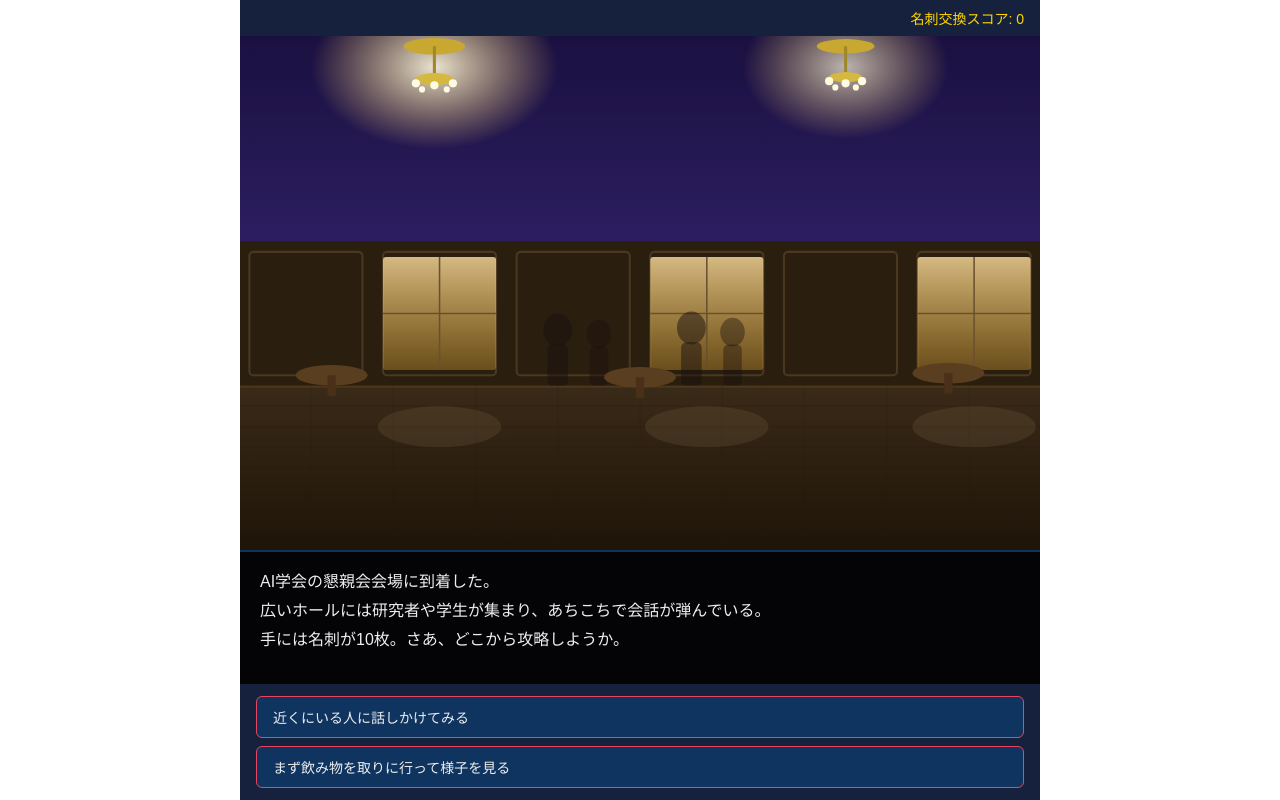
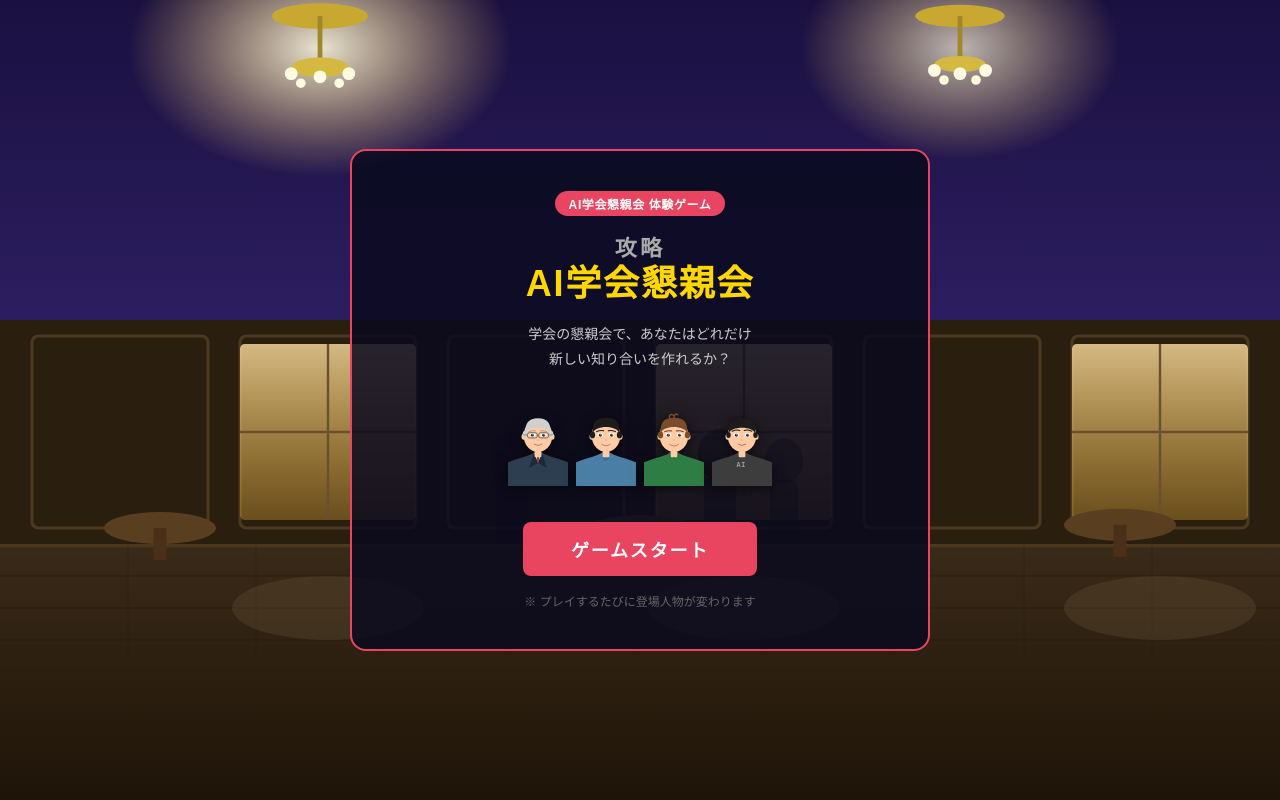
Before and after one commit to SeitaroShinagawa/ai_reception_adventure, a React (Create React App) app: page / in a window 1280 px wide. Built offline with nearby package versions, Linux system fonts and the light colour scheme.

Commit message:
Add title screen

```diff
--- a/src/App.tsx
+++ b/src/App.tsx
@@ -1,18 +1,29 @@
 import React, { useCallback, useState } from 'react';
 import { useGameEngine } from './engine/useGameEngine';
+import { TitleView } from './components/TitleView';
 import { SceneView } from './components/SceneView';
 import { FeedbackModal } from './components/FeedbackModal';
 import { EndingView } from './components/EndingView';
 import { characters } from './data/characters';
 
+type Screen = 'title' | 'game';
+
 function App() {
-  const [key, setKey] = useState(0);
+  const [screen, setScreen] = useState<Screen>('title');
+  const [gameKey, setGameKey] = useState(0);
+
+  const handleStart = useCallback(() => setScreen('game'), []);
 
   const handleRestart = useCallback(() => {
-    setKey((k) => k + 1);
+    setGameKey((k) => k + 1);
+    setScreen('title');
   }, []);
 
-  return <Game key={key} onRestart={handleRestart} />;
+  if (screen === 'title') {
+    return <TitleView onStart={handleStart} />;
+  }
+
+  return <Game key={gameKey} onRestart={handleRestart} />;
 }
 
 function Game({ onRestart }: { onRestart: () => void }) {
--- /dev/null
+++ b/src/components/TitleView.tsx
@@ -0,0 +1,126 @@
+import React from 'react';
+
+interface Props {
+  onStart: () => void;
+}
+
+export const TitleView: React.FC<Props> = ({ onStart }) => {
+  return (
+    <div style={styles.container}>
+      <div style={styles.inner}>
+        <div style={styles.badge}>AI学会懇親会 体験ゲーム</div>
+        <h1 style={styles.title}>
+          <span style={styles.titleLine1}>攻略</span>
+          <span style={styles.titleLine2}>AI学会懇親会</span>
+        </h1>
+        <p style={styles.subtitle}>
+          学会の懇親会で、あなたはどれだけ<br />
+          新しい知り合いを作れるか？
+        </p>
+        <div style={styles.characterRow}>
+          {['professor', 'junior_faculty', 'student', 'engineer'].map((id) => (
+            <img
+              key={id}
+              src={`${process.env.PUBLIC_URL}/images/characters/${id}_m.svg`}
+              alt={id}
+              style={styles.characterIcon}
+            />
+          ))}
+        </div>
+        <button style={styles.startButton} onClick={onStart}>
+          ゲームスタート
+        </button>
+        <p style={styles.hint}>※ プレイするたびに登場人物が変わります</p>
+      </div>
+    </div>
+  );
+};
+
+const styles: Record<string, React.CSSProperties> = {
+  container: {
+    display: 'flex',
+    alignItems: 'center',
+    justifyContent: 'center',
+    minHeight: '100vh',
+    backgroundColor: '#1a1a2e',
+    backgroundImage: `url(${process.env.PUBLIC_URL}/images/bg_venue.svg)`,
+    backgroundSize: 'cover',
+    backgroundPosition: 'center',
+    fontFamily: "'Noto Sans JP', sans-serif",
+  },
+  inner: {
+    display: 'flex',
+    flexDirection: 'column',
+    alignItems: 'center',
+    backgroundColor: 'rgba(10, 10, 30, 0.85)',
+    border: '2px solid #e94560',
+    borderRadius: '16px',
+    padding: '40px 48px',
+    maxWidth: '480px',
+    width: '90%',
+    textAlign: 'center',
+  },
+  badge: {
+    backgroundColor: '#e94560',
+    color: '#fff',
+    fontSize: '12px',
+    fontWeight: 'bold',
+    padding: '4px 14px',
+    borderRadius: '20px',
+    marginBottom: '20px',
+    letterSpacing: '0.05em',
+  },
+  title: {
+    margin: '0 0 16px',
+    lineHeight: 1.2,
+  },
+  titleLine1: {
+    display: 'block',
+    fontSize: '22px',
+    color: '#aaa',
+    fontWeight: 'bold',
+    letterSpacing: '0.15em',
+  },
+  titleLine2: {
+    display: 'block',
+    fontSize: '36px',
+    color: '#ffd700',
+    fontWeight: 'bold',
+    letterSpacing: '0.05em',
+  },
+  subtitle: {
+    color: '#ccc',
+    fontSize: '14px',
+    lineHeight: 1.8,
+    margin: '0 0 28px',
+  },
+  characterRow: {
+    display: 'flex',
+    gap: '8px',
+    marginBottom: '32px',
+  },
+  characterIcon: {
+    height: '90px',
+    width: '60px',
+    objectFit: 'contain',
+    filter: 'drop-shadow(0 2px 6px rgba(0,0,0,0.6))',
+  },
+  startButton: {
+    backgroundColor: '#e94560',
+    color: '#fff',
+    border: 'none',
+    borderRadius: '8px',
+    padding: '14px 48px',
+    fontSize: '18px',
+    fontWeight: 'bold',
+    cursor: 'pointer',
+    letterSpacing: '0.1em',
+    marginBottom: '16px',
+    transition: 'background-color 0.2s',
+  },
+  hint: {
+    color: '#666',
+    fontSize: '12px',
+    margin: 0,
+  },
+};
```
